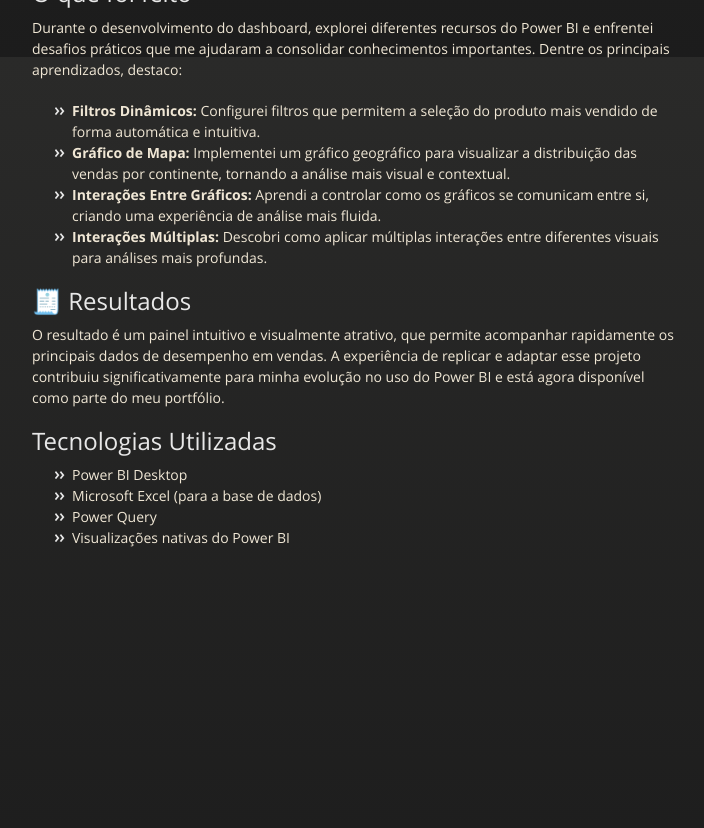
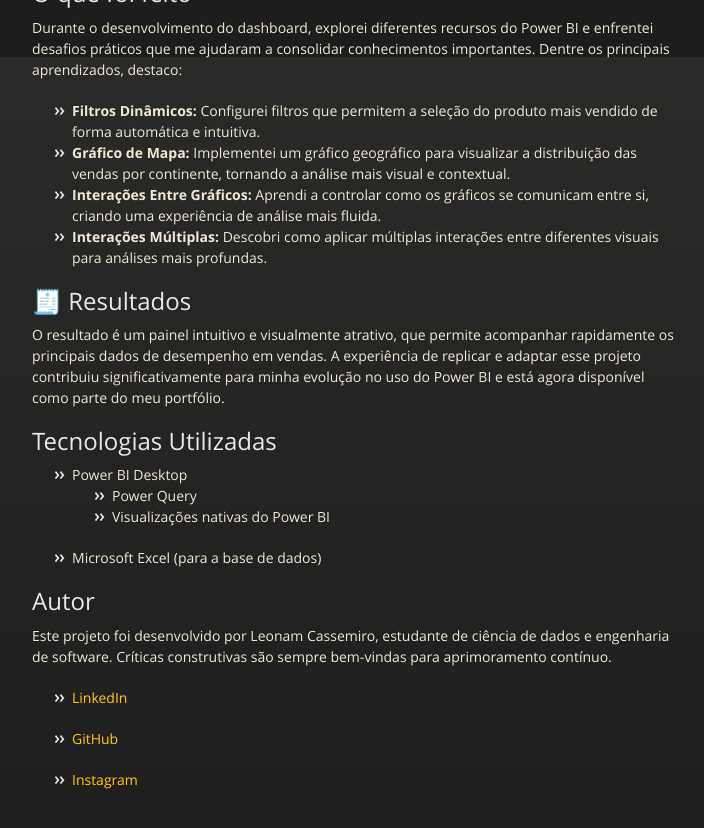
Before and after one commit to leonamcassemir0/portfolio, a Jekyll site: the page built from relatorio-venda.md, in a window 1280 px wide and 900 px high, scrolled down 843 px. Shown: the top 828 px of the window, without its empty margins (283-987 px from the left). Built offline with Jekyll 4.4.1, drawn with Linux system fonts in a browser that asks for light colours; our own code applies the rules of GitHub Pages for plain Markdown files; the repository's description, which GitHub fills in, is left out; before the commit the page ends 1501 px from its top, so only the background shows below that.

Commit message:
Update relatorio-venda.md

```diff
--- a/relatorio-venda.md
+++ b/relatorio-venda.md
@@ -24,6 +24,16 @@ O resultado é um painel intuitivo e visualmente atrativo, que permite acompanha
 ## Tecnologias Utilizadas
 
 - Power BI Desktop
+    - Power Query
+    - Visualizações nativas do Power BI
 - Microsoft Excel (para a base de dados)
-- Power Query
-- Visualizações nativas do Power BI
+
+## Autor
+
+Este projeto foi desenvolvido por Leonam Cassemiro, estudante de ciência de dados e engenharia de software. Críticas construtivas são sempre bem-vindas para aprimoramento contínuo.
+
+* [LinkedIn](www.linkedin.com/in/leonam-cassemiro)
+
+* [GitHub](https://github.com/leonamcassemir0)
+
+* [Instagram](https://www.instagram.com/leonam.ds)
```
